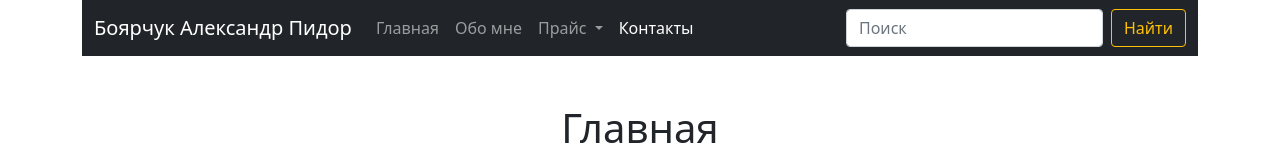
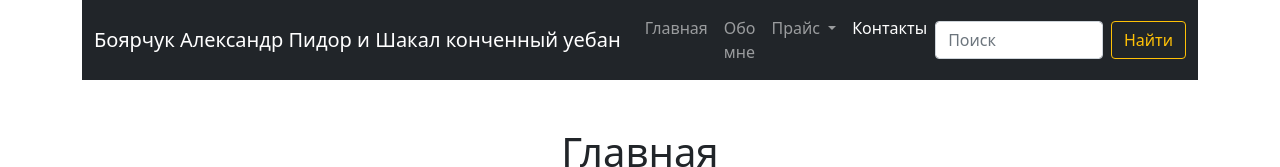
Before and after one commit to RABOTNIK2/KLADMEN, a plain HTML site: page index.html in a window 1280 px wide. Shown: the top 167 px of the page. Drawn offline with nearby package versions, Linux system fonts and the light colour scheme.

Commit message:
Update index.html

```diff
--- a/index.html
+++ b/index.html
@@ -14,7 +14,7 @@
       <div class="container ">
                 <nav class="navbar navbar-expand-lg navbar-dark bg-dark">
                   <div class="container-fluid">
-                    <a class="navbar-brand" href="#">Боярчук Александр Пидор</a>
+                    <a class="navbar-brand" href="#">Боярчук Александр Пидор и Шакал конченный уебан </a>
                     <button class="navbar-toggler" type="button" data-bs-toggle="collapse" data-bs-target="#navbarSupportedContent" aria-controls="navbarSupportedContent" aria-expanded="false" aria-label="Toggle navigation">
                       <span class="navbar-toggler-icon"></span>
                     </button>
```
